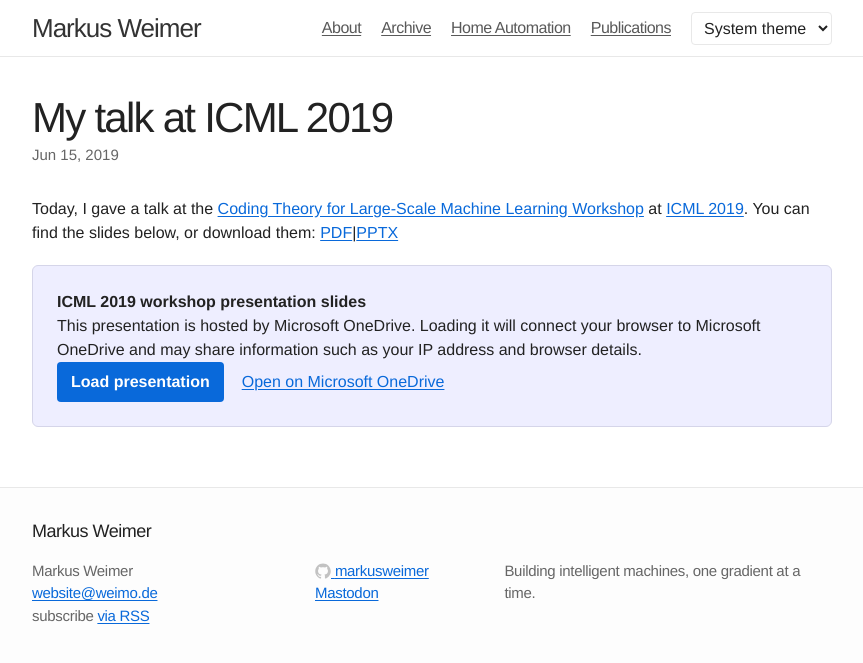
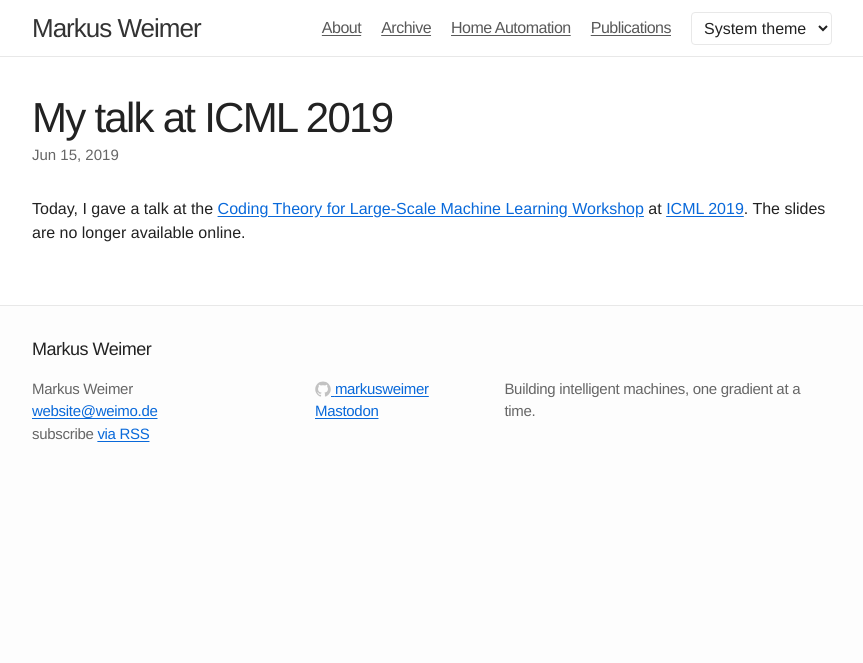
Before and after one commit to markusweimer/markusweimer.github.io, a Jekyll site: the page built from _posts/2019-06-15-icml.md, in a window 1280 px wide. Shown: the top 663 px of the page, without its empty margins (208-1071 px from the left). Built offline with Jekyll 4.4.1, drawn with Linux system fonts in a browser that asks for light colours.

Commit message:
Remove unavailable OneDrive presentations
Co-authored-by: Copilot App <223556219+Copilot@users.noreply.github.com>

```diff
--- a/_posts/2019-06-15-icml.md
+++ b/_posts/2019-06-15-icml.md
@@ -5,19 +5,6 @@ excerpt_separator: <!--more-->
 ---
 
 Today, I gave a talk at the [Coding Theory for Large-Scale Machine Learning Workshop](https://sites.google.com/view/codml2019) at [ICML 2019](https://icml.cc/).
-You can find the slides below, or download them: [PDF]|[PPTX]
+The slides are no longer available online.
 
 <!--more-->
-
-{% include external-embed.html
-  title="ICML 2019 workshop presentation slides"
-  provider="Microsoft OneDrive"
-  embed_url="https://onedrive.live.com/embed?cid=5801726772BFC3DA&resid=5801726772BFC3DA%21356777&authkey=AEM0ZJ3FAJCOZjw&em=2"
-  direct_url="https://1drv.ms/p/s!AtrDv3JncgFYleMpEdt51w-SOhe6Fw?e=y91Mac"
-  width="402"
-  height="327"
-%}
-
-
-[PDF]: https://1drv.ms/b/s!AtrDv3JncgFYleMoLx1SdygWCtqYJA?e=Wlk8RS
-[PPTX]: https://1drv.ms/p/s!AtrDv3JncgFYleMpEdt51w-SOhe6Fw?e=y91Mac
```
Also changed, not shown: _posts/2013-04-24-icde-tutorial-on-machine-learning-on-big-data.md (+1 -4 lines), _posts/2013-07-05-tutorial-machine-learning-on-big-data-sigmod-2013.md (+1 -1 lines), _posts/2015-11-15-slides.md (+1 -13 lines), _posts/2019-04-04-xldb.md (+1 -14 lines).
